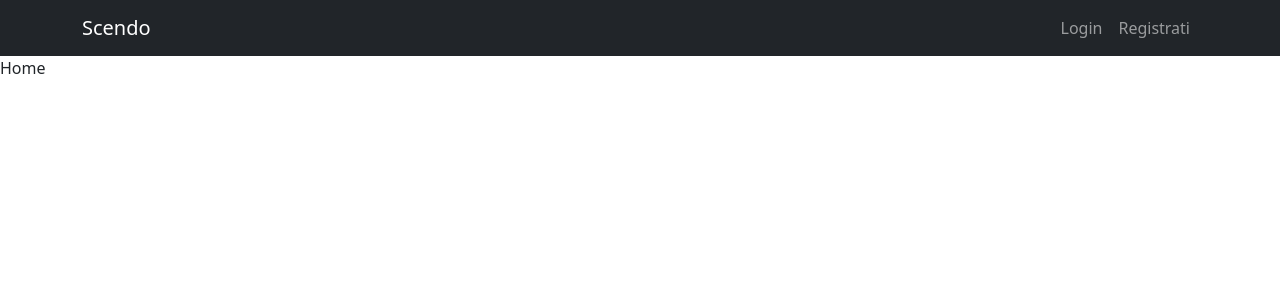
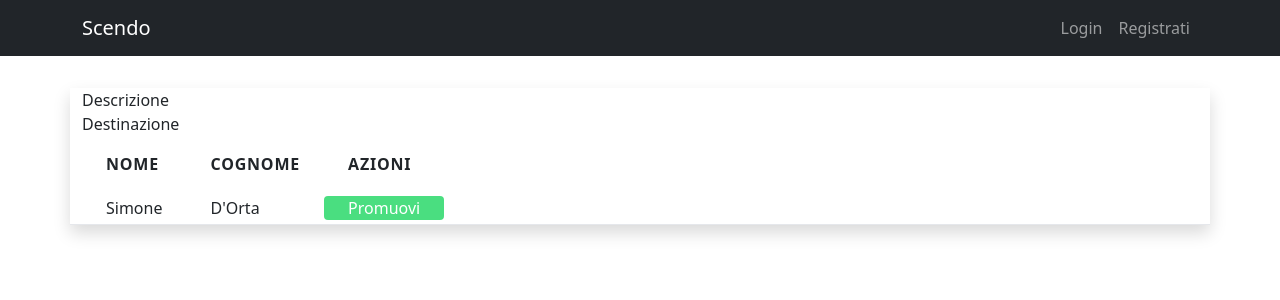
Before and after one commit to rdgarce/Scendo, a React (Create React App) app in the folder scendo-ui/: page /home in a window 1280 px wide. Shown: the top 300 px of the page. Built offline with nearby package versions, Linux system fonts and the light colour scheme.

Commit message:
minor change home

```diff
--- a/scendo-ui/src/Components/Home.js
+++ b/scendo-ui/src/Components/Home.js
@@ -1,8 +1,67 @@
-import React from 'react'
+import React, { useState, useEffect } from 'react'
+import UscitaService from '../Services/UscitaService';
 
 const Home = () => {
+
+  const [loading, setLoading] = useState(true);
+  const [uscite, setUscite] = useState(null);
+
+  useEffect(() => {
+    const fetchUscite = async () => {
+      setLoading(true);
+      try {
+        const response = await UscitaService.calendarioUscite();
+        setUscite(response.data.message);
+      } catch (error) {
+        console.log(error);
+      }
+      setLoading = false;
+    }
+
+  }, []);
+
+
   return (
-    <div>Home</div>
+    <>
+    <div className='container mx-auto my-8 shadow border-b'>
+      <div>
+        Descrizione
+      </div>
+      <div>
+        Destinazione
+      </div>
+
+      <div className='flex'>
+        <table className='max-w-xs'>
+          <thead>
+            <tr>
+              <th className='text-left uppercase tracking-wider py-3 px-6'>
+                Nome
+              </th>
+              <th className='text-left uppercase tracking-wider py-3 px-6'>
+                Cognome
+              </th>
+              <th className='text-left uppercase tracking-wider py-3 px-6'>
+                Azioni
+              </th>
+            </tr>
+          </thead>
+          <tbody className='bg-white'>
+            <tr>
+              <td className='px-6'>Simone</td>
+              <td className='px-6'>D'Orta</td>
+              <button
+                //onClick={salvaUtente}
+                type="submit"
+                className="w-full text-center px-6 rounded bg-green-400 text-white hover:bg-green-700 focus:outline-none my-1"
+                >Promuovi</button>
+            </tr>
+          </tbody>
+        </table>
+
+      </div>
+    </div>
+    </>
   );
 };
 
--- a/scendo-ui/src/Services/UscitaService.js
+++ b/scendo-ui/src/Services/UscitaService.js
@@ -13,5 +13,12 @@ class UscitaService{
             });
     }
 
+    calendarioUscite(){
+        return axios.get((API_URL + "calendario-uscite", { headers: authHeader()}))
+        .then(response => {
+            return response.data;
+        });
+    }
+
 }
 export default new UscitaService();
```
